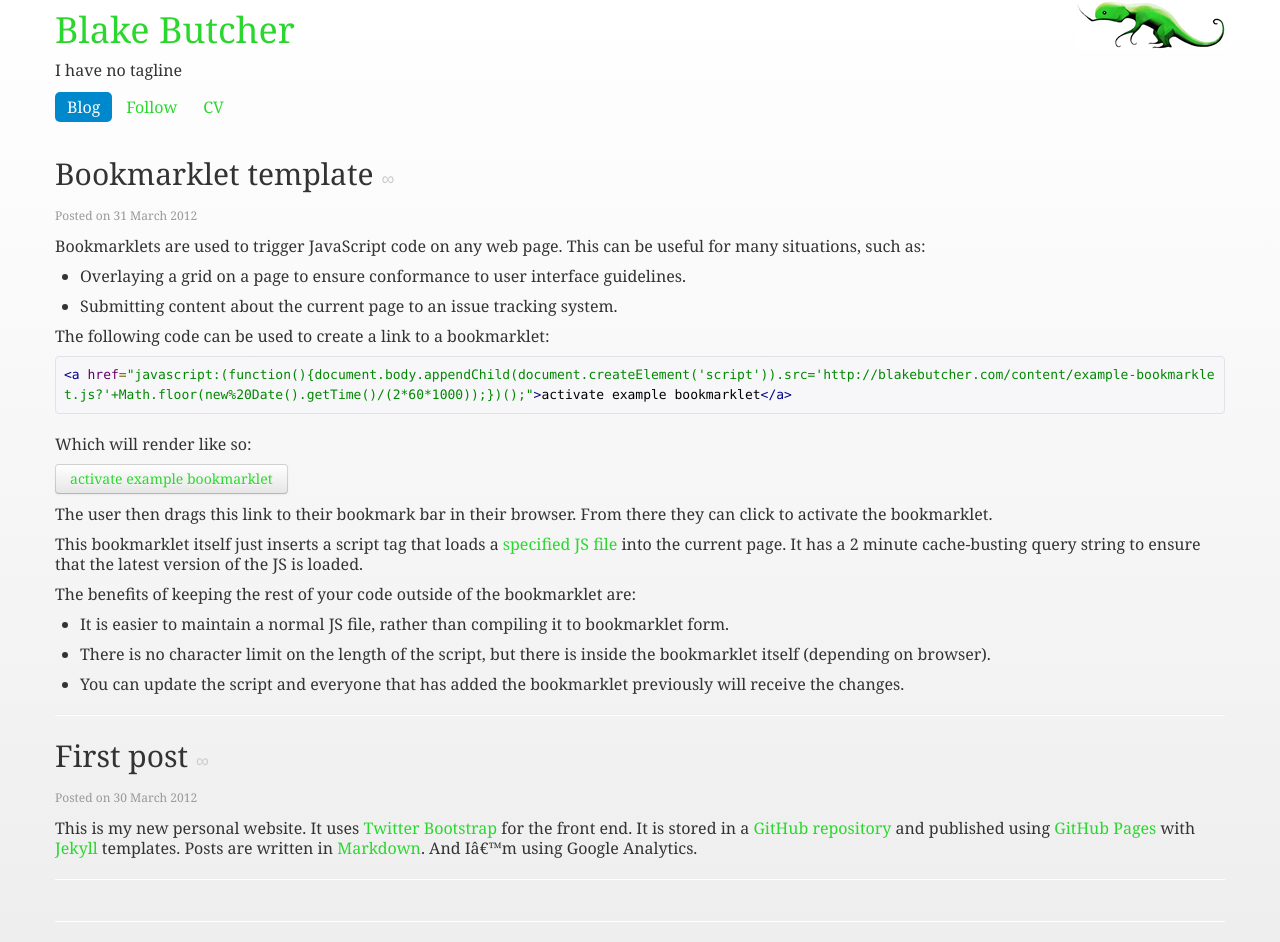
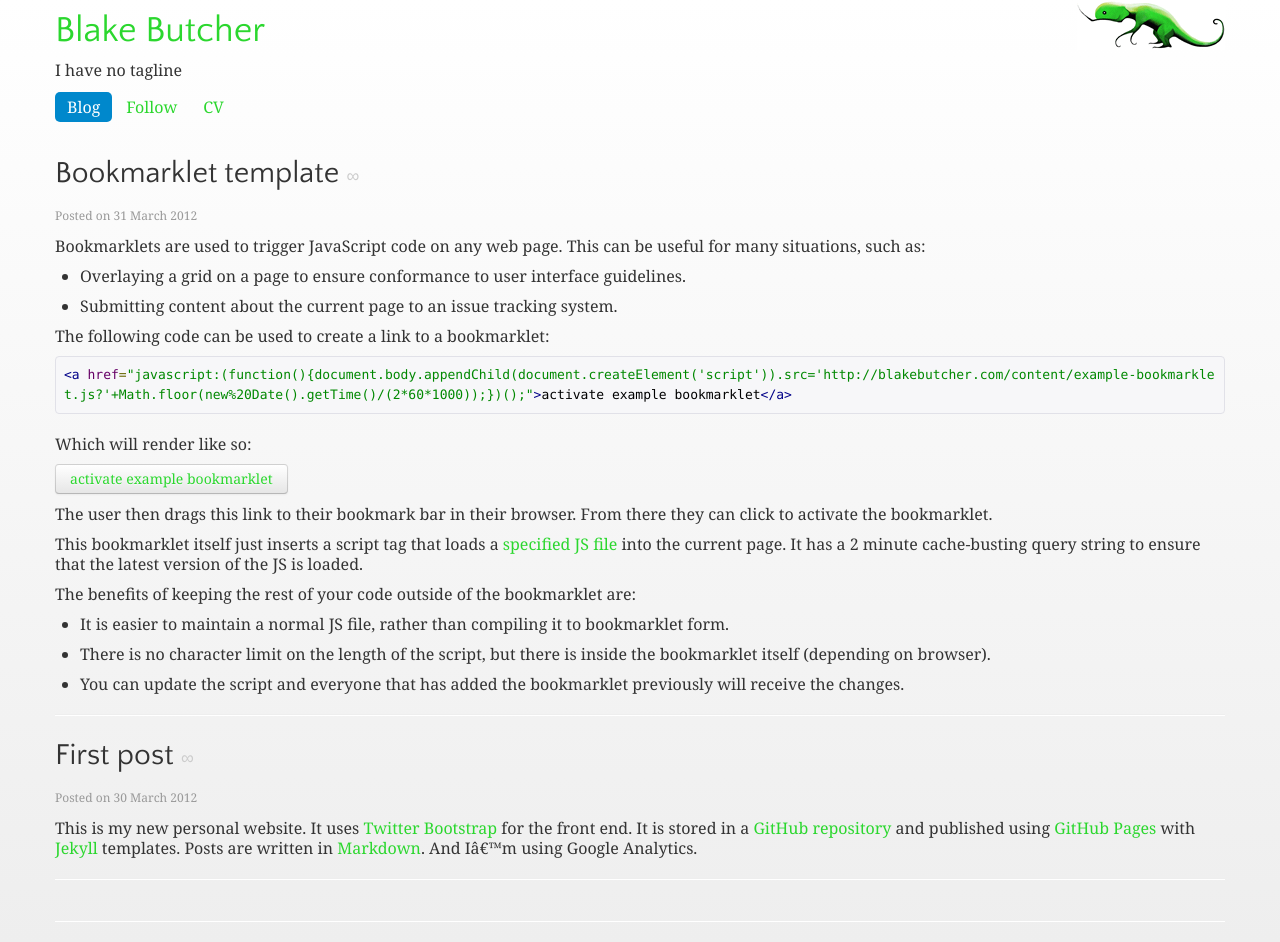
Before and after one commit to blakebutcher/blakebutcher.github.com, a Jekyll site: the page built from index.html, in a window 1280 px wide. Built offline with Jekyll 4.4.1, drawn with Linux system fonts in a browser that asks for light colours; nearby versions of some CDN libraries; some web fonts are replaced; the list of posts is cut into pages by our own code.

Commit message:
New web font for headings

```diff
--- a/_layouts/default.html
+++ b/_layouts/default.html
@@ -6,6 +6,7 @@
 	<link rel="stylesheet" href="/lib/bootstrap/css/bootstrap.min.css" type="text/css" charset="utf-8">
 	<link rel="stylesheet" href="/lib/bootstrap/css/bootstrap-responsive.min.css" type="text/css" charset="utf-8">
 	<link rel="stylesheet" href="http://fonts.googleapis.com/css?family=Esteban" type="text/css">
+	<link rel="stylesheet" href="http://fonts.googleapis.com/css?family=Quattrocento+Sans" type="text/css">
 	<link rel="stylesheet" href="/lib/google-code-prettify/prettify.css" type="text/css" charset="utf-8">
 	<link rel="stylesheet" href="/assets/styles.css" type="text/css" charset="utf-8">
 	<script type="text/javascript" charset="utf-8" src="http://code.jquery.com/jquery-1.7.2.min.js"></script>
--- a/assets/styles.css
+++ b/assets/styles.css
@@ -1 +1 @@
-body{font-family:Esteban, Georgia, sans-serif;font-size:16px;background-color:#eee;background-image:-moz-linear-gradient(#fff, #eee);background-image:-webkit-gradient(linear, 0% 0%, 0% 100%, from(#fff), to(#eee));background-image:-webkit-linear-gradient(#fff, #eee);background-image:-o-linear-gradient(#fff, #eee)}h1,h2{font-weight:normal}pre.prettyprint{background-color:#F7F7F9;border:1px solid #E1E1E8;padding:8px}div.masthead div.container{background:url(creecha.png) no-repeat top right}span.post-date{color:#999;font-size:12px}a:link{color:#2bd72e}a:visited{color:#9ed040}a:hover{color:#103a10}a.permalink:link,a.permalink:visited{color:#ccc}a.permalink:hover{color:#333;text-decoration:none}
+body{font-family:Esteban, Georgia, sans-serif;font-size:16px;background-color:#eee;background-image:-moz-linear-gradient(#fff, #eee);background-image:-webkit-gradient(linear, 0% 0%, 0% 100%, from(#fff), to(#eee));background-image:-webkit-linear-gradient(#fff, #eee);background-image:-o-linear-gradient(#fff, #eee)}h1,h2,h3,h4,h5,h6{font-family:'Quattrocento Sans', sans-serif;font-weight:normal}pre.prettyprint{background-color:#F7F7F9;border:1px solid #E1E1E8;padding:8px}div.masthead div.container{background:url(creecha.png) no-repeat top right}span.post-date{color:#999;font-size:12px}a:link{color:#2bd72e}a:visited{color:#9ed040}a:hover{color:#103a10}a.permalink:link,a.permalink:visited{color:#ccc}a.permalink:hover{color:#333;text-decoration:none}
--- a/assets/styles.scss
+++ b/assets/styles.scss
@@ -17,7 +17,8 @@ body {
 	@include background-linear-gradient-vertical(#fff, #eee);
 }
 
-h1, h2 {
+h1, h2, h3, h4, h5, h6 {
+	font-family: 'Quattrocento Sans', sans-serif;
 	font-weight: normal;
 }
 
```
